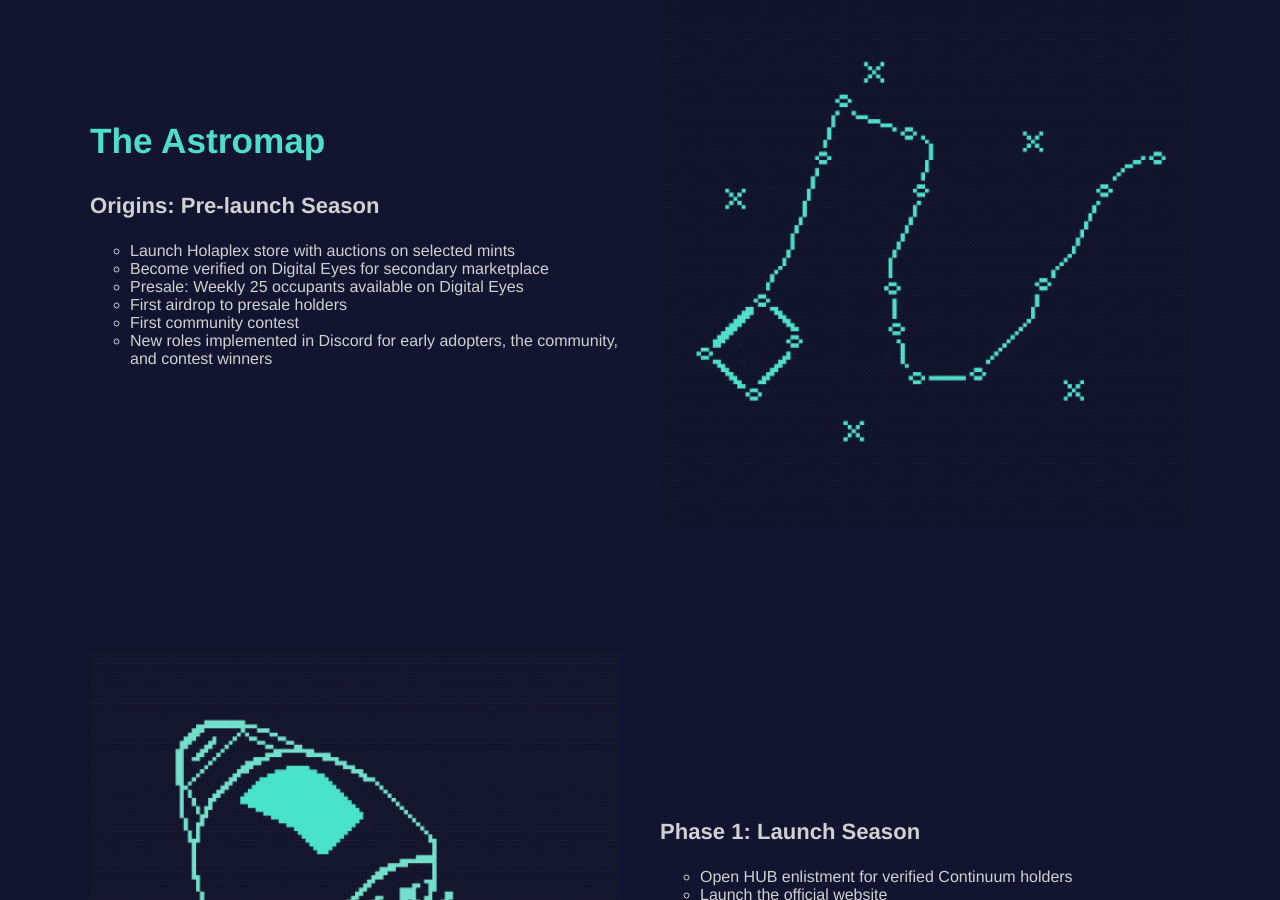
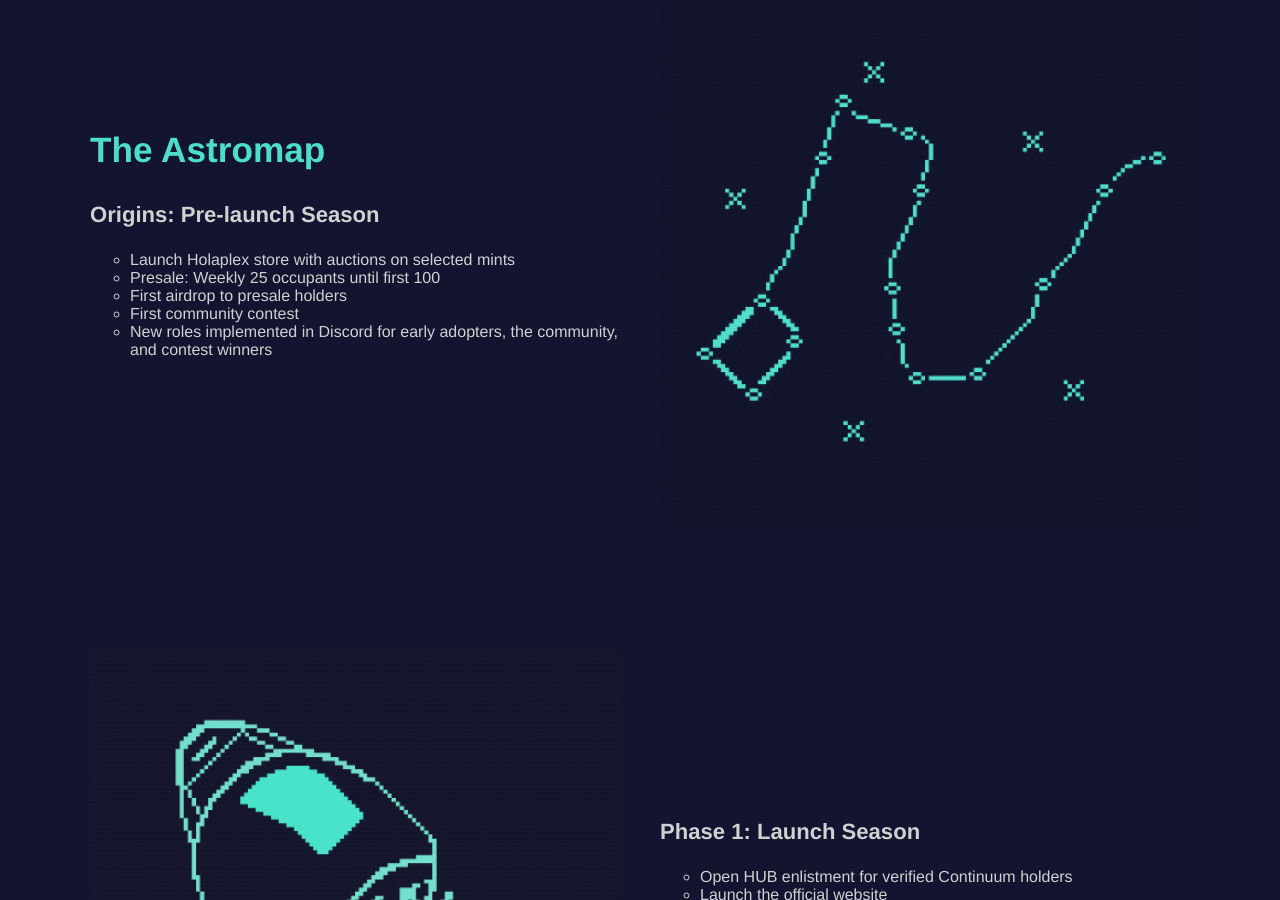
Before and after one commit to Temperedfire/continuum, a Jekyll site: the page built from index.html, in a window 1280 px wide and 900 px high, scrolled down 2569 px. Built offline with Jekyll 4.4.1, drawn with Linux system fonts in a browser that asks for light colours.

Commit message:
Update index.html

```diff
--- a/index.html
+++ b/index.html
@@ -43,8 +43,7 @@ description: A curated pocket of sci-fi NFTs stationed on a space habitat and bi
 	<strong>Origins: Pre-launch Season<br></strong>
 <ul style="list-style-type:circle;">
 	<li>Launch Holaplex store with auctions on selected mints</li>
-	<li>Become verified on Digital Eyes for secondary marketplace</li>
-	<li>Presale: Weekly 25 occupants available on Digital Eyes</li>
+	<li>Presale: Weekly 25 occupants until first 100</li>
 	<li>First airdrop to presale holders</li>
 	<li>First community contest</li>
 	<li>New roles implemented in Discord for early adopters, the community, and contest winners</li>
```
